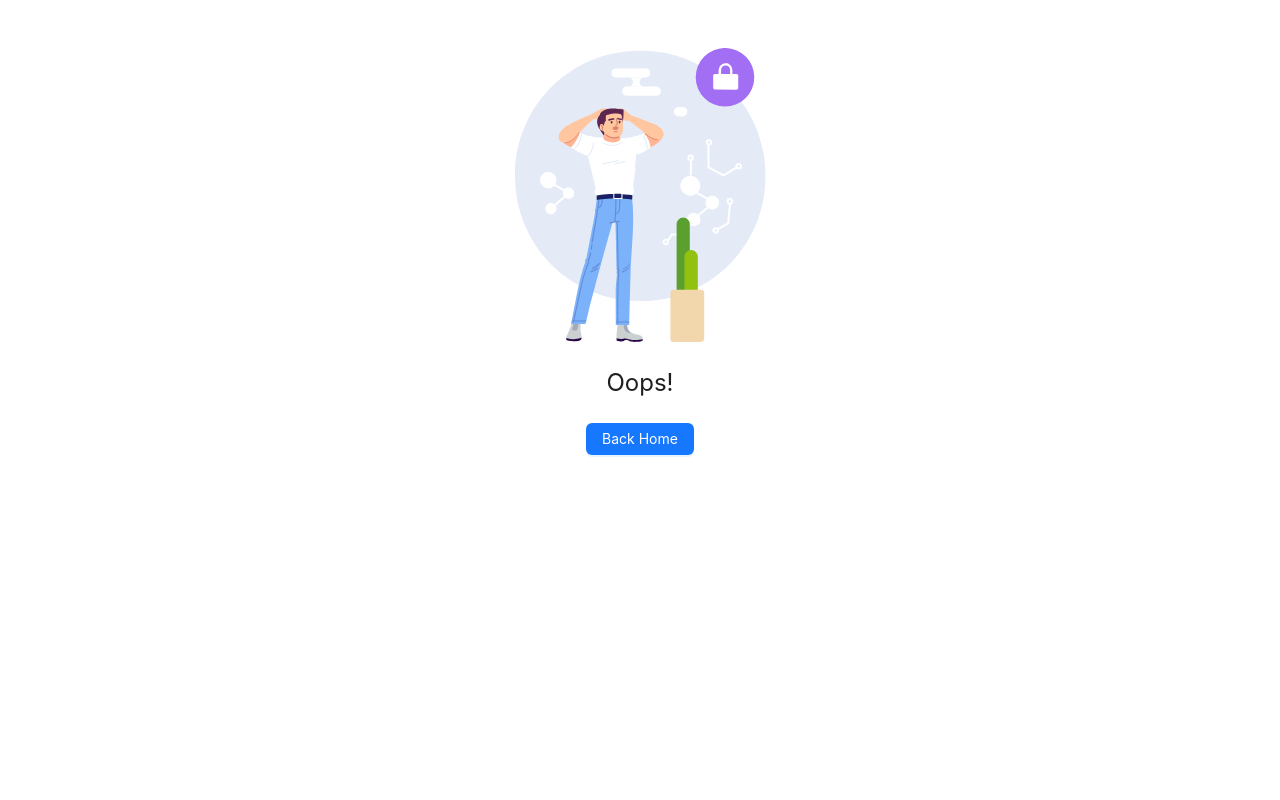
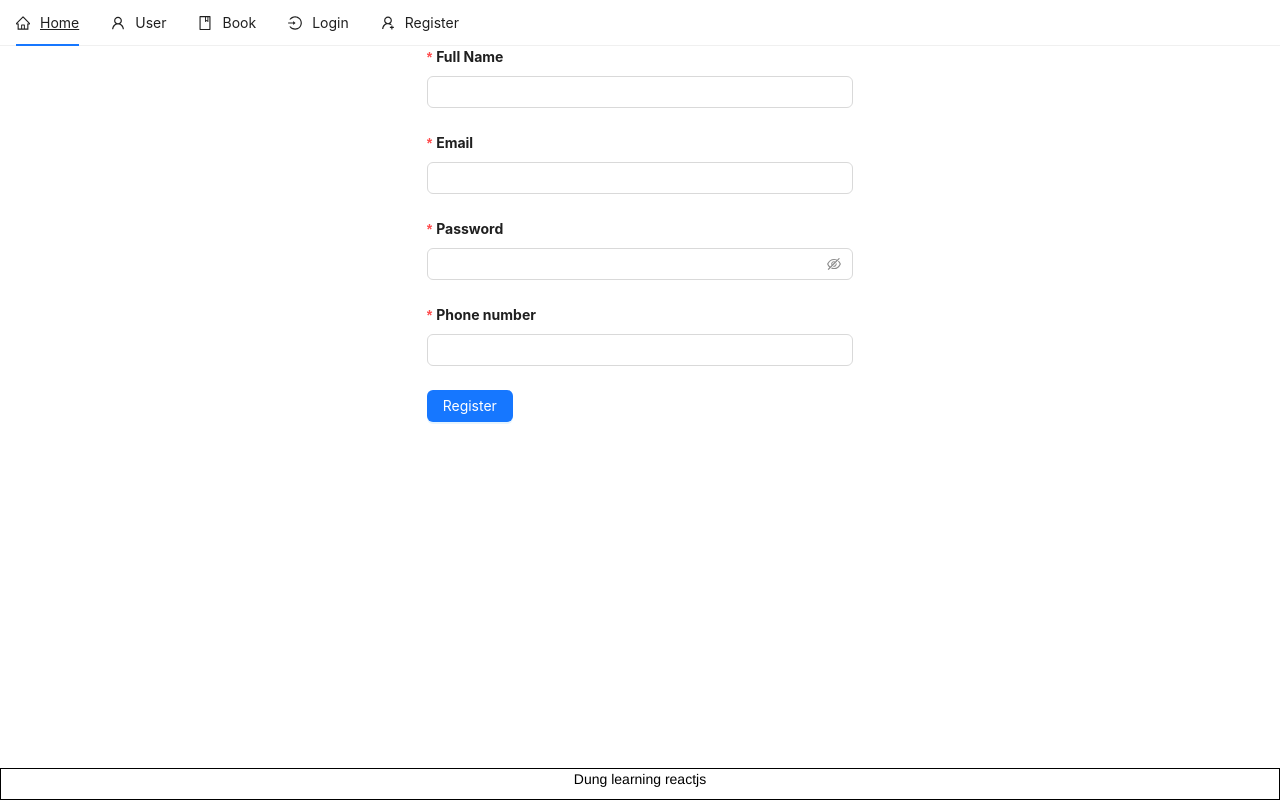
Before and after one commit to HuuDungg/learnReact, a React (Vite) app: page /register in a window 1280 px wide. Before the commit this address had no page. Built offline with nearby package versions, Linux system fonts and the light colour scheme.

Commit message:
optimization router

```diff
--- a/src/components/layout/header.jsx
+++ b/src/components/layout/header.jsx
@@ -25,7 +25,7 @@ const Header = () =>{
           icon: <LoginOutlined />
         },
         {
-          label: <Link to={'/signin'}>Signin</Link>,
+          label: <Link to={'/register'}>Register</Link>,
           key: 'Signin',
           icon: <UserAddOutlined />
         },
--- a/src/components/page/login.jsx
+++ b/src/components/page/login.jsx
@@ -1,10 +1,90 @@
 import Header from "../layout/header"
 import Footer from "../layout/footer"
+import { Button, Input, Form, Row, Col, message } from "antd"
+import { Link } from "react-router-dom"
 const LoginPage = () =>{
+    const [loginForm] = Form.useForm()
+    const onFinish = (values) => {
+        console.log('Success:', values);
+      };
+      const onFinishFailed = (errorInfo) => {
+        console.log('Failed:', errorInfo);
+      };
     return (
         <>
         <Header></Header>
-            <div> po ro login page</div>
+            <div style={{
+                margin: '20px 20px'
+            }}>
+                <Form
+                    layout="vertical"
+                    form={loginForm}
+                    onFinish={onFinish}
+                    onFinishFailed={onFinishFailed}
+                    >
+                        <Row justify={"center"}>
+                                <Col xs={24} md={8}>
+                                    <Form.Item
+                                    label='Email'
+                                    name="email"
+                                    rules={
+                                        [
+                                        {
+                                            required: true,
+                                            message: "Email not be empty"
+                                        },
+                                        {
+                                            type: "email",
+                                            message:'Email is invalid'
+                                        }
+                                    ]
+                                    }
+                                    >
+                                        <Input></Input>
+                                    </Form.Item>
+                                </Col>
+                            </Row>
+
+                            <Row justify={"center"}>
+                                <Col xs={24} md={8}>
+                                    <Form.Item
+                                    label='Password'
+                                    name="password"
+                                    rules={
+                                        [
+                                        {
+                                            required: true,
+                                            message: "Password not be empty"
+                                        },
+                                        {
+                                            min: 5,
+                                            message:'Password is to short'
+                                        }
+                                    ]
+                                    }
+                                    >
+                                        <Input.Password></Input.Password>
+                                    </Form.Item>
+                                </Col>
+                        </Row>
+
+                        <Row justify={"center"}>
+                            <Col xs={24} md={8}>
+                                <div>
+                                <Button type="primary" onClick={()=>{loginForm.submit()}}>
+                                    Login
+                                </Button>
+                                </div>
+                            </Col>
+                        </Row>
+
+                        <Row justify={"center"}>
+                            <Col xs={24} md={8}>
+                                <Link to={"/register"}>Sign Up now</Link>
+                            </Col>
+                        </Row>
+                </Form>
+            </div>
         <Footer></Footer>
         </>
     )
--- /dev/null
+++ b/src/components/page/register.jsx
@@ -0,0 +1,103 @@
+import Header from "../layout/header"
+import Footer from "../layout/footer"
+import { Button, Input, Form, Row, Col } from "antd"
+const RegisterPage = () =>{
+    const [firstForm] = Form.useForm()
+    const onFinish = (values) => {
+        console.log('Success:', values);
+      };
+      const onFinishFailed = (errorInfo) => {
+        console.log('Failed:', errorInfo);
+      };
+    return (
+        <>
+        <Header></Header>
+        <Form
+            form={firstForm}
+            onFinish={onFinish}
+            onFinishFailed={onFinishFailed}
+            layout="vertical"
+        >
+            <Row justify={"center"}>
+                <Col xs={24} md={8} >
+                    <Form.Item
+                        label="Full Name"
+                        name="fullName"
+                        rules={[
+                            {
+                                required: true,
+                                message: 'Please input your fullName!',
+                            },
+                        ]}
+                    >
+                        <Input />
+                    </Form.Item>
+                </Col>
+            </Row>
+            <Row justify={"center"}>
+                <Col xs={24} md={8}>
+                    <Form.Item
+                        label="Email"
+                        name="email"
+                        rules={[
+                            {
+                                required: true,
+                                message: 'Please input your email!',
+                            },
+                        ]}
+                    >
+                        <Input />
+                    </Form.Item>
+                </Col>
+            </Row>
+            <Row justify={"center"}>
+                <Col xs={24} md={8}>
+                    <Form.Item
+                        label="Password"
+                        name="password"
+                        rules={[
+                            {
+                                required: true,
+                                message: 'Please input your password!',
+                            },
+                        ]}
+                    >
+                        <Input.Password />
+                    </Form.Item>
+                </Col>
+            </Row>
+            <Row justify={"center"}>
+                <Col xs={24} md={8}>
+                    <Form.Item
+                        label="Phone number"
+                        name="phone"
+                        rules={[
+                            {
+                                required: true,
+                                pattern: new RegExp(/\d+/g),
+                                message: "Wrong format!"
+                            }
+                        ]}
+                    >
+                        <Input />
+                    </Form.Item>
+                </Col>
+            </Row>
+
+            <Row justify={"center"}>
+                <Col xs={24} md={8}>
+                    <div>
+                    <Button type="primary" onClick={()=>{firstForm.submit()}}>
+                        Register
+                    </Button>
+                    </div>
+                </Col>
+            </Row>
+
+        </Form>
+        <Footer></Footer>
+        </>
+    )
+}
+
+export default RegisterPage
--- a/src/components/page/signin.jsx
+++ /dev/null
@@ -1,85 +0,0 @@
-import Header from "../layout/header"
-import Footer from "../layout/footer"
-import { Button, Input, Form } from "antd"
-const SigninPage = () =>{
-    const [firstForm] = Form.useForm()
-    const onFinish = (values) => {
-        console.log('Success:', values);
-      };
-      const onFinishFailed = (errorInfo) => {
-        console.log('Failed:', errorInfo);
-      };
-    return (
-        <>
-        <Header></Header>
-        <Form
-            form={firstForm}
-            onFinish={onFinish}
-            onFinishFailed={onFinishFailed}
-            layout="vertical"
-        >
-            <div style={{
-                margin: '20px 20px'
-            }}>
-                <Form.Item
-                label="Username"
-                name="username"
-                rules={[
-                  {
-                    required: true,
-                    message: 'Please input your username!',
-                  },
-                  {
-                    type: "email",
-                    message: "please input a valid email"
-                  }
-                ]}
-                >
-                    <Input></Input>
-                </Form.Item>
-                <Form.Item
-                label="Email"
-                name="email"
-                rules={[
-                  {
-                    required: true,
-                    message: 'Please input your email!',
-                  },
-                ]}
-                >
-                    <Input></Input>
-                </Form.Item>
-                <Form.Item
-                label="Password"
-                name="password"
-                rules={[
-                  {
-                    required: true,
-                    message: 'Please input your password!',
-                    min:10
-                  },
-                ]}
-                >
-                    <Input.Password></Input.Password>
-                </Form.Item>
-                <Form.Item
-                label="Phone"
-                name="phone"
-                rules={[
-                  {
-                    required: true,
-                    message: 'Please input your phone!',
-                  },
-                ]}
-                >
-                    <Input></Input>
-                </Form.Item>
-            </div>
-            <Button onClick={()=>{firstForm.submit()}}>Register</Button>
-        </Form>
-        <Footer></Footer>
-        </>
-    )
-}
-
-export default SigninPage
--- a/src/main.jsx
+++ b/src/main.jsx
@@ -5,10 +5,10 @@ import {
   createBrowserRouter,
   RouterProvider,
 } from "react-router-dom";
-import SigninPage from './components/page/signin'
 import UserPage from './components/page/users'
 import BookPage from './components/page/book'
 import ErrorPage from './components/page/error';
+import RegisterPage from './components/page/register';
 
 const router = createBrowserRouter([
   {
@@ -30,8 +30,8 @@ const router = createBrowserRouter([
     element: <LoginPage/>
   },
   {
-    path: "/signin",
-    element: <SigninPage></SigninPage>
+    path: "/register",
+    element: <RegisterPage></RegisterPage>
   }
 ]);
 
```
